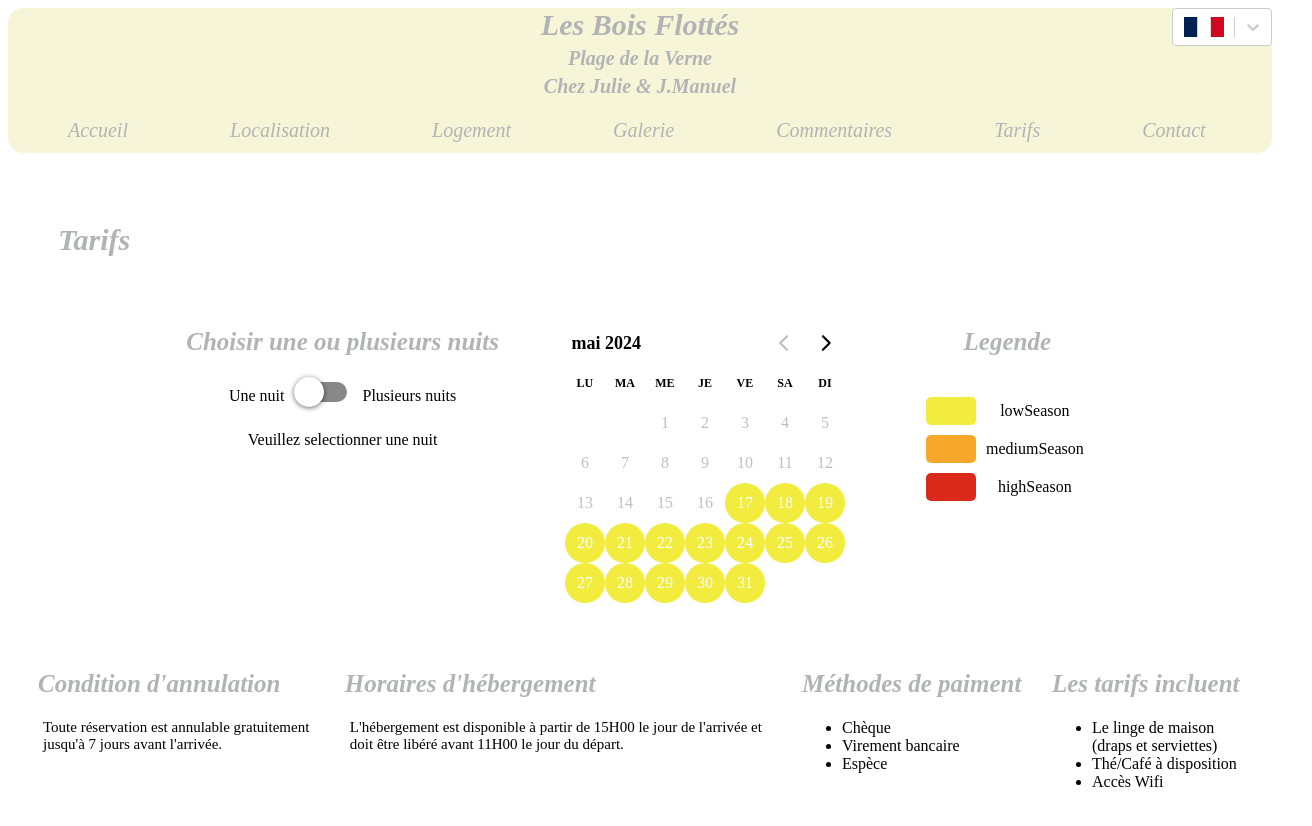
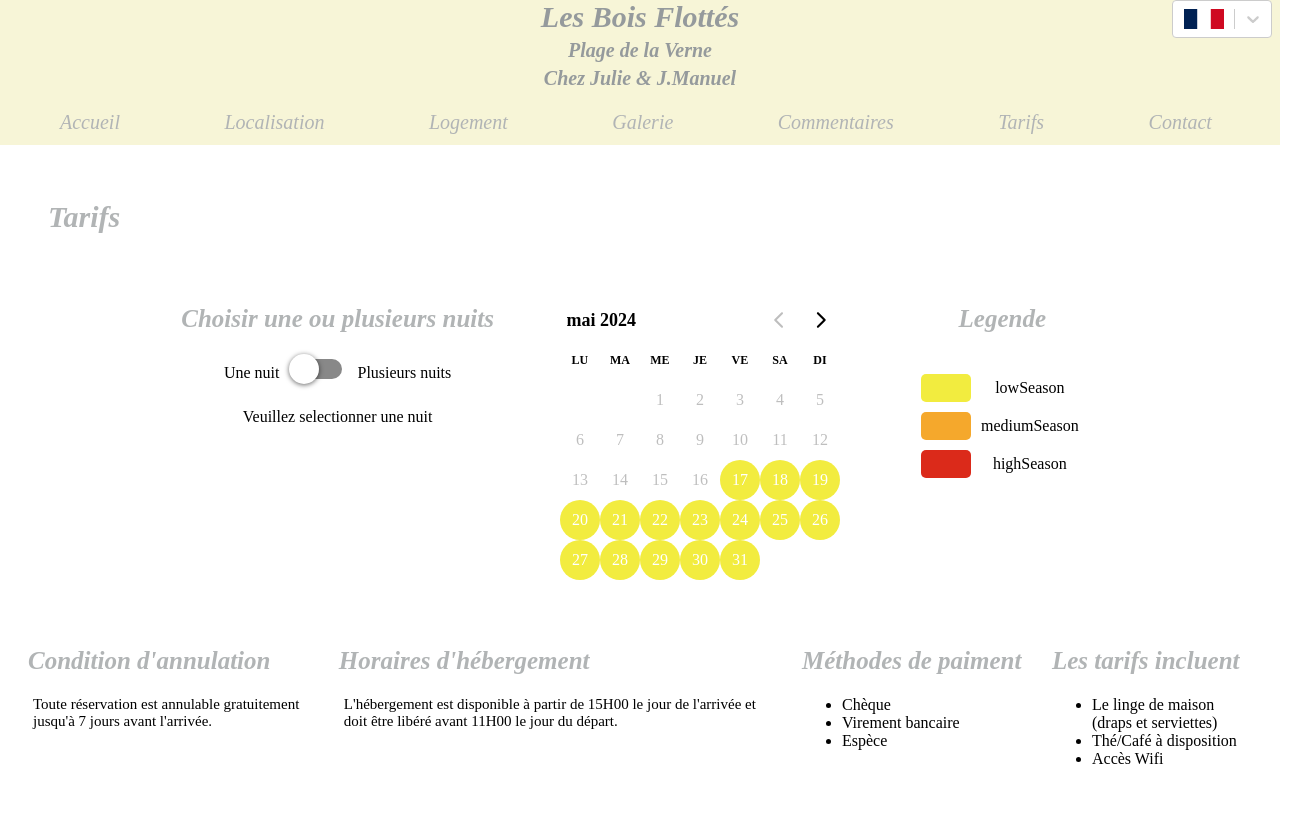
Before and after one commit to AlibertJimmy/Lesboisflottes, a React (Create React App) app: page /Pricing in a window 1280 px wide. Shown: the top 826 px of the page, 1312 px wide, since content can reach past the window. Built offline with nearby package versions, Linux system fonts and the light colour scheme.

Commit message:
Added Generic PageWrapper Style, edited header css

```diff
--- a/src/components/Header/header.jsx
+++ b/src/components/Header/header.jsx
@@ -18,12 +18,22 @@ import { screenWidth } from "../../utils/style/jsx/constantes";
 const HeaderWrapper = styled.div`
   display: flex;
   flex-direction: column;
-  justify-content: space-between;
+  width: 100%;
+  position: fixed;
+  top: 0;
+  left:0;
 
-  border-radius: 15px;
   border: ${borderWidth}px solid black;
 
   background: ${colors.background};
+
+  @media (max-width: ${screenWidth}px){
+    position: fixed;
+    padding-top: 40px;
+
+
+    height: 120px;
+  }
 `
 
 const TitleDiv = styled.div`
@@ -32,9 +42,6 @@ const TitleDiv = styled.div`
   border-radius: 15px;
   border: ${borderWidth}px solid black;
 
-  @media (max-width:${screenWidth}px){
-    padding-top: 10px;
-  }
 
 `
 
--- a/src/components/LanguageMenu/languageMenu.jsx
+++ b/src/components/LanguageMenu/languageMenu.jsx
@@ -9,10 +9,18 @@ import { LANGUAGES } from "../../constants/language";
 // Import Style
 import styled from "styled-components";
 
+// Import Constantes
+import { screenWidth } from "../../utils/style/jsx/constantes";
+
 const StyledSelect = styled.div`
   width: 100px;
   position: fixed;
-  right: 8px; ;
+  right:8px;
+
+  @media (max-width: ${screenWidth}px){
+    position: fixed;
+    top: 10px;
+  }
 `
 
 export const LanguageMenu = () => {
--- a/src/components/Nav/LeftNav.jsx
+++ b/src/components/Nav/LeftNav.jsx
@@ -43,7 +43,7 @@ const StyledUl = styled.ul`
 
         background: #ffffff;
 
-        transform: ${({open}) => open ? 'translateX(0)' : 'translateX(200%)' };
+        transform: ${({open}) => open ? 'translateX(0)' : 'translateX(-100%)' };
        li{
             margin-bottom: 0px;
        }
--- a/src/index.jsx
+++ b/src/index.jsx
@@ -1,11 +1,12 @@
+// Import React Libraries
 import React from 'react';
 import ReactDOM from 'react-dom';
 import { BrowserRouter as Router,  Route, Routes } from 'react-router-dom'
-import styled from 'styled-components'
 
+
+// Import Component
 import Header from './components/Header/header'
-import Sidebar from './components/Sidebar/sidebar'
-
+//import Sidebar from './components/Sidebar/sidebar'
 import Home from './pages/Home/home'
 import Comment from './pages/Comment/comment'
 import Contact from './pages/Contact/contact'
@@ -14,6 +15,10 @@ import Housing from './pages/Housing/housing'
 import Pricing from './pages/Pricing/pricing'
 import Location from './pages/Location/location'
 
+// Import Style
+import styled from 'styled-components'
+
+// Import Translation index
 import "./i18n"
 
 
@@ -25,21 +30,18 @@ const HomeWrapper = styled.div`
 `
 
 const ContentWrapper = styled.div`
-  margin-left: 10px;
+
   width: 100%;
   padding: 20px 0 ;
 
 `
-
+/*
 const SidebarWrapper = styled.div`
   height: 100%;
   padding: 20px 0;
 `
+*/
 
-const BackGround = styled.div`
-
-  margin: 0px;
-`
 //background-color: #414a4F;
 function App(){
 
@@ -47,9 +49,9 @@ function App(){
   return (
     <React.StrictMode>
     <Router>
-      <BackGround>
         <Header />
         <HomeWrapper>
+
           {
           /*<SidebarWrapper>
             <Sidebar />
@@ -67,7 +69,6 @@ function App(){
             </Routes>
           </ContentWrapper>
         </HomeWrapper>
-      </BackGround>
     </Router>
   </React.StrictMode>
   )
--- a/src/pages/Comment/comment.jsx
+++ b/src/pages/Comment/comment.jsx
@@ -12,6 +12,7 @@ import { commentListFrBooking } from '../../datas/review_Booking_fr'
 import { commentListEnBooking } from '../../datas/review_Booking_en'
 
 // Import Style
+import { PageWrapper } from "../../utils/style/jsx/titles&text";
 import { StyledContainer } from "../../utils/style/jsx/titles&text";
 import { StyledH1 } from "../../utils/style/jsx/titles&text";
 
@@ -38,7 +39,7 @@ function Comment() {
 
 
   return (
-      <div>
+      <PageWrapper>
         <StyledContainer>
           <StyledH1>{t("OurComments")}</StyledH1>
         </StyledContainer>
@@ -50,7 +51,7 @@ function Comment() {
         {reviewsBooking.map((review, index) => (
         <CommentItem key={index} comment={review} index={index}/>
         ))}
-      </div>
+      </PageWrapper>
   )
 }
 
--- a/src/pages/Contact/contact.jsx
+++ b/src/pages/Contact/contact.jsx
@@ -1,21 +1,18 @@
+// Import Component
+import ContactInformation from '../../components/Contact/contact'
+
+// Import Style
+import { PageWrapper } from '../../utils/style/jsx/titles&text'
 
 
-import ContactInformation from '../../components/Contact/contact'
-
-import styled from 'styled-components'
-
-const ContactWrapper = styled.div`
-  text-align: left;
-`
 
 
 function Contact() {
 
   return (
-      <ContactWrapper>
-
+      <PageWrapper>
         <ContactInformation/>
-      </ContactWrapper>
+      </PageWrapper>
   )
 }
 
--- a/src/pages/Gallery/gallery.jsx
+++ b/src/pages/Gallery/gallery.jsx
@@ -8,6 +8,7 @@ import Carousel, { Modal, ModalGateway } from "react-images";
 import { photos } from '../../assets/photos'
 
 // Import Style
+import { PageWrapper } from "../../utils/style/jsx/titles&text";
 import { StyledContainer } from "../../utils/style/jsx/titles&text";
 import { StyledH1 } from "../../utils/style/jsx/titles&text";
 
@@ -30,7 +31,7 @@ function Galleryx() {
   };
 
   return (
-    <div>
+    <PageWrapper>
       <StyledContainer>
         <StyledH1>{t("Gallery")}</StyledH1>
       </StyledContainer>
@@ -49,7 +50,7 @@ function Galleryx() {
           </Modal>
         ) : null}
       </ModalGateway>
-    </div>
+    </PageWrapper>
   );
 }
 
--- a/src/pages/Home/home.jsx
+++ b/src/pages/Home/home.jsx
@@ -15,6 +15,7 @@ import { StyledWelcome } from '../../utils/style/jsx/titles&text';
 import { borderWidth } from '../../utils/style/jsx/constantes';
 
 const HomeWrapper = styled.div`
+  margin-top: 140px;
   display: flex;
   flex-direction: row;
   justify-content: space-between;
--- a/src/pages/Housing/housing.jsx
+++ b/src/pages/Housing/housing.jsx
@@ -2,17 +2,18 @@
 import HousingPresentation from '../../components/Housing/Housing';
 import EquipmentList from '../../components/Housing/Equipment';
 
-
+// Import Style
+import { PageWrapper } from '../../utils/style/jsx/titles&text';
 
 function Housing() {
 
 
 
   return (
-      <div>
+      <PageWrapper>
         <HousingPresentation/>
         <EquipmentList/>
-      </div>
+      </PageWrapper>
 
   )
 }
--- a/src/pages/Location/location.jsx
+++ b/src/pages/Location/location.jsx
@@ -3,16 +3,17 @@ import LocationDisplay from '../../components/Location/Location';
 import AddressDisplay from '../../components/Location/Address';
 import AccessDisplay from '../../components/Location/Access';
 
-
+// Import Style
+import { PageWrapper } from '../../utils/style/jsx/titles&text';
 function Location() {
 
 
   return (
-      <div>
+      <PageWrapper>
         <LocationDisplay/>
         <AddressDisplay/>
         <AccessDisplay/>
-      </div>
+      </PageWrapper>
   )
 }
 
--- a/src/pages/Pricing/pricing.jsx
+++ b/src/pages/Pricing/pricing.jsx
@@ -17,6 +17,7 @@ import { disabledDays, dateSeasonList, modifiersStyles } from '../../datas/prici
 
 // Import Style
 import styled from 'styled-components'
+import { PageWrapper } from "../../utils/style/jsx/titles&text";
 import { StyledContainer } from "../../utils/style/jsx/titles&text";
 import { StyledH1 } from '../../utils/style/jsx/titles&text'
 import { StyledH2 } from '../../utils/style/jsx/titles&text'
@@ -109,7 +110,7 @@ function Pricing() {
     `
 
   return (
-      <div>
+      <PageWrapper>
         <StyledContainer>
           <StyledH1>{t("Prices")}</StyledH1>
         </StyledContainer>
@@ -155,7 +156,7 @@ function Pricing() {
         <div>
             <InformationDisplay />
         </div>
-      </div>
+      </PageWrapper>
 
   )
 }
--- a/src/utils/style/jsx/titles&text.jsx
+++ b/src/utils/style/jsx/titles&text.jsx
@@ -2,6 +2,10 @@ import styled from 'styled-components'
 import colors from './colors'
 
 import { borderWidth } from './constantes'
+
+export const PageWrapper = styled.div`
+  margin-top: 130px;
+`
 
 
 export const StyledWelcome = styled.h1`
```
Also changed, not shown: src/assets/flag/Nouveau dossier/Flag_en.jpg (deleted), src/assets/flag/Nouveau dossier/Flag_fr.jpg (deleted).
